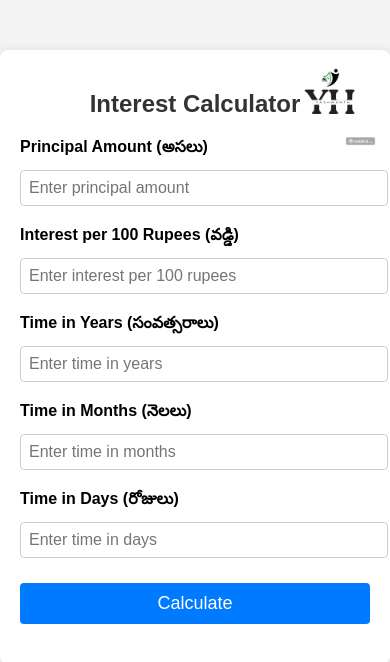
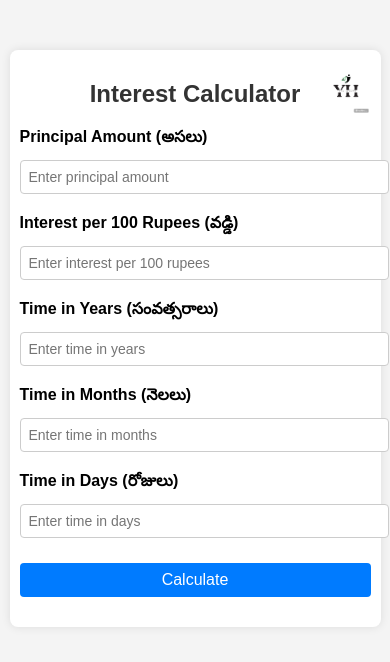
Before and after one commit to Yaswant2003bethina/Interest-Calculator-html, a plain HTML site: page index.html in a window 390 px wide. Drawn offline with Linux system fonts and the light colour scheme.

Commit message:
Initial commit

```diff
--- a/index.html
+++ b/index.html
@@ -11,6 +11,7 @@
             margin: 0;
             padding: 0;
         }
+
         .container {
             max-width: 500px;
             margin: 50px auto;
@@ -18,16 +19,20 @@
             background-color: #fff;
             box-shadow: 0 0 10px rgba(0, 0, 0, 0.1);
             border-radius: 8px;
+            position: relative; /* Added for logo positioning */
         }
+
         h2 {
             text-align: center;
             color: #333;
         }
+
         label {
             font-weight: bold;
             margin-top: 10px;
             display: block;
         }
+
         input[type="number"] {
             width: 100%;
             padding: 8px;
@@ -36,11 +41,13 @@
             border-radius: 4px;
             font-size: 16px;
         }
+
         .results {
             margin-top: 20px;
             text-align: center;
             font-size: 18px;
         }
+
         .btn {
             background-color: #007bff;
             color: white;
@@ -52,21 +59,63 @@
             margin-top: 15px;
             border-radius: 4px;
         }
+
         .btn:hover {
             background-color: #0056b3;
         }
+
         .logo {
-            width: 100px; /* Adjust size */
+            width: 120px; /* Adjust size */
             height: auto;
             position: absolute;
-            top: 50px;
-            right: 10px;
+            top: 10px; /* Adjusted */
+            right: 20px; /* Adjusted */
         }
 
+        /* Media Query for small screens */
+        @media (max-width: 600px) {
+            .container {
+                max-width: 90%; /* Take up more space on smaller screens */
+                padding: 10px;
+            }
+
+            .btn {
+                font-size: 16px;
+                padding: 8px 12px;
+            }
+
+            .logo {
+                width: 50px; /* Smaller logo on smaller screens */
+                top: 15px;
+                right: 10px;
+            }
+
+            h2 {
+                font-size: 24px; /* Slightly smaller font */
+            }
+
+            input[type="number"] {
+                font-size: 14px; /* Adjust font size for smaller screens */
+            }
+        }
+
+        /* Additional media queries for larger screens or different layouts */
+        @media (min-width: 800px) {
+            .container {
+                max-width: 700px; /* Increase the width for larger screens */
+            }
+
+            h2 {
+                font-size: 28px;
+            }
+
+            input[type="number"] {
+                font-size: 18px;
+            }
+        }
     </style>
 </head>
 <body>
-
 
     <div class="container">
         <img src="Black and Grey Square Social Log.png" alt="Logo" class="logo">
```
